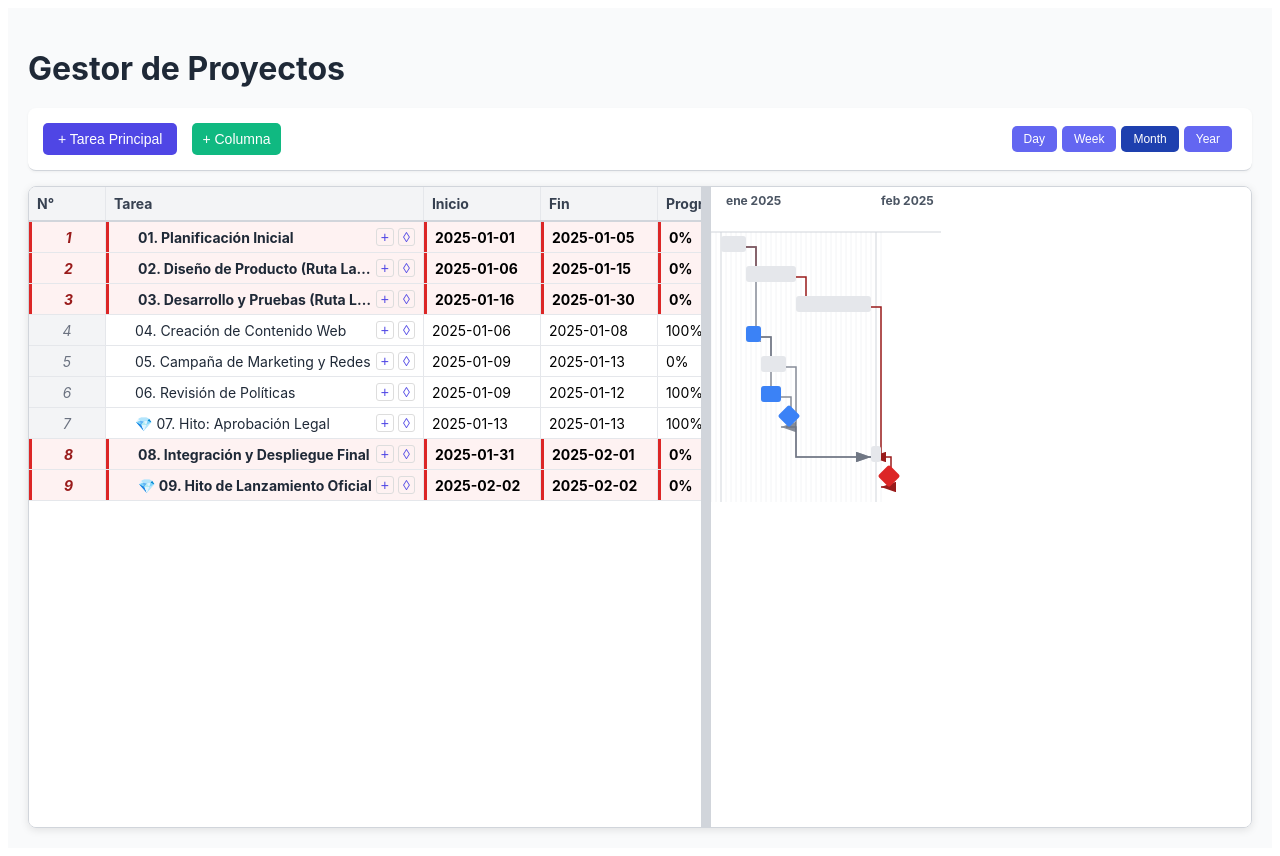
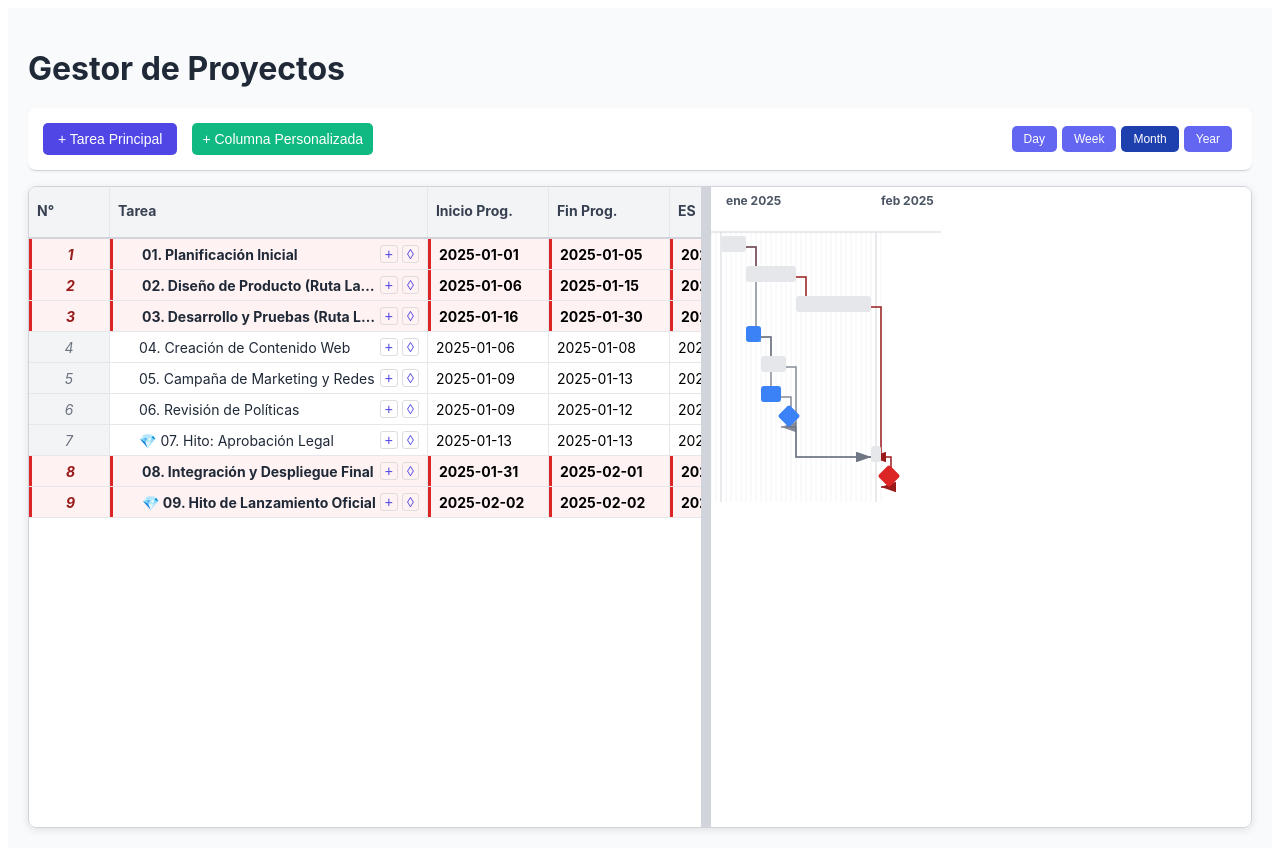
Before and after one commit to Christian04022003/SIPRO, a React (Vite) app: page / in a window 1280 px wide. Built offline with nearby package versions, Linux system fonts and the light colour scheme.

Commit message:
se dejo como prototipo las columnas personalizadas

```diff
--- a/src/App.tsx
+++ b/src/App.tsx
@@ -5,7 +5,7 @@ import React, { useState, useMemo, useRef, useCallback, useEffect } from 'react'
 /** @typedef {'Alta' | 'Media' | 'Baja'} PriorityType */
 /** @typedef {{ id: string, name: string, start: string, end: string, progress: number, parentId: string | null, cost: number, priority: PriorityType, dependencies: string, isMilestone: boolean, index?: string, [key: string]: any }} Task */
 /** @typedef {Task & { duration: number, earlyStart: string, earlyFinish: string, lateStart: string, lateFinish: string, totalSlack: number, isCritical: boolean }} TaskWithCPM */
-/** @typedef {{ id: string, header: string, defaultSize: number, accessorKey: string }} ColumnDef */
+/** @typedef {{ id: string, header: string, defaultSize: number, accessorKey: string, type?: 'date' | 'cost' | 'text' | 'priority' | 'number' }} ColumnDef */
 
 // [NOTA: Los imports de initialTasks, defaultColumnsDef, ViewMode, EditableCell, CustomGantt deben ser correctos en tu proyecto]
 import { initialTasks, ViewMode } from './constants';
@@ -17,22 +17,42 @@ const ROW_HEIGHT_PX = 30;
 const BAR_HEIGHT = 25;
 const BAR_PADDING = (ROW_HEIGHT_PX - BAR_HEIGHT) / 2;
 
-// --- DEFINICIÓN DE COLUMNAS (Asegurarse de que incluya las nuevas) ---
-// Normalmente esto viene de constants.js, pero lo defino aquí para la demostración
+// --- DEFINICIÓN DE COLUMNAS (Se ha expandido para incluir las métricas CPM) ---
 const defaultColumnsDef = [
-    { id: 'index', header: 'N°', defaultSize: 60, accessorKey: 'index' }, // NUEVA: Número de tarea jerárquico
-    { id: 'name', header: 'Tarea', defaultSize: 250, accessorKey: 'name' },
-    { id: 'start', header: 'Inicio', defaultSize: 100, accessorKey: 'start' },
-    { id: 'end', header: 'Fin', defaultSize: 100, accessorKey: 'end' },
-    { id: 'progress', header: 'Progreso', defaultSize: 80, accessorKey: 'progress' },
-    { id: 'totalSlack', header: 'Holgura', defaultSize: 80, accessorKey: 'totalSlack' }, // NUEVA: Holgura total
-    { id: 'cost', header: 'Costo', defaultSize: 100, accessorKey: 'cost' },
-    { id: 'priority', header: 'Prioridad', defaultSize: 100, accessorKey: 'priority' },
-    { id: 'dependencies', header: 'Precede', defaultSize: 80, accessorKey: 'dependencies' },
+    { id: 'index', header: 'N°', defaultSize: 60, accessorKey: 'index', type: 'text' },
+    { id: 'name', header: 'Tarea', defaultSize: 250, accessorKey: 'name', type: 'text' },
+
+    // Fechas Programadas
+    { id: 'start', header: 'Inicio Prog.', defaultSize: 100, accessorKey: 'start', type: 'date' },
+    { id: 'end', header: 'Fin Prog.', defaultSize: 100, accessorKey: 'end', type: 'date' },
+
+    // Fechas CPM
+    { id: 'earlyStart', header: 'ES', defaultSize: 100, accessorKey: 'earlyStart', type: 'date' },
+    { id: 'earlyFinish', header: 'EF', defaultSize: 100, accessorKey: 'earlyFinish', type: 'date' },
+    { id: 'lateStart', header: 'LS', defaultSize: 100, accessorKey: 'lateStart', type: 'date' },
+    { id: 'lateFinish', header: 'LF', defaultSize: 100, accessorKey: 'lateFinish', type: 'date' },
+
+    // Métricas
+    { id: 'totalSlack', header: 'Holgura (d)', defaultSize: 90, accessorKey: 'totalSlack', type: 'number' },
+    { id: 'progress', header: 'Progreso (%)', defaultSize: 90, accessorKey: 'progress', type: 'number' },
+
+    // Otros
+    { id: 'cost', header: 'Costo ($)', defaultSize: 100, accessorKey: 'cost', type: 'cost' },
+    { id: 'priority', header: 'Prioridad', defaultSize: 100, accessorKey: 'priority', type: 'priority' },
+    { id: 'dependencies', header: 'Precede', defaultSize: 80, accessorKey: 'dependencies', type: 'text' },
 ];
+
+const availableColumnTypes = [
+    { id: 'text', name: 'Texto', initialValue: 'Nuevo Valor', size: 150 },
+    { id: 'date', name: 'Fecha', initialValue: new Date().toISOString().split('T')[0], size: 100 },
+    { id: 'number', name: 'Número', initialValue: 0, size: 80 },
+    { id: 'cost', name: 'Costo (Doble Columna)', initialValue: 0, size: 100 }, // Trigger para 2 columnas
+];
+
 
 // =================================================================
 // --- UTILITIES (Funciones de Ayuda) ---
+// ... (Toda la sección de UTILITIES se mantiene igual)
 // =================================================================
 
 const generateUniqueId = (tasks) => {
@@ -177,18 +197,11 @@ const daysToDate = (days) => {
 
 /**
  * Función principal de cálculo de la Ruta Crítica (CPM)
- * @param {Task[]} tasks
- * @returns {TaskWithCPM[]} Tareas con ES, EF, LS, LF, totalSlack, e isCritical
- */
-/**
- * Calcula el Método de la Ruta Crítica (CPM) con logs detallados.
  */
  const calculateCriticalPath = (tasks) => {
     if (!tasks || tasks.length === 0) return [];
 
-    console.log("--- 🕵️ INICIO DE CÁLCULO CPM ---");
-
-    // FASE 0: PREPARACIÓN DE DATOS (Mantenida)
+    // FASE 0: PREPARACIÓN DE DATOS
     let cpmTasks = tasks.map(t => ({
         ...t,
         duration: getDuration(t.start, t.end),
@@ -198,42 +211,26 @@ const daysToDate = (days) => {
         totalSlack: 0, isCritical: false
     }));
 
-    console.log("Cpm tasks")
-    console.log(cpmTasks)
     const taskMap = new Map(cpmTasks.map(t => [t.id, t]));
-    console.log("tasks map")
-    console.log(taskMap)
-
 
     // ----------------------------------------------------
     // FASE 1: PASO ADELANTE (FORWARD PASS)
     // ----------------------------------------------------
-    console.log("\n--- ➡️ FASE 1: PASO ADELANTE (Calculando Early Dates) ---");
     for (const task of cpmTasks) {
         let maxPredecessorFinishDay = -Infinity;
-        console.log(-Infinity)
         const dependencies = task.dependencies ? task.dependencies.split(',').map(id => id.trim()) : [];
 
-        console.log(`\n[${task.id}] PROCESANDO: ${task.name} (Duración: ${task.duration} días)`);
-
         if (dependencies.length > 0) {
-            console.log(`  🔎 Buscando EF máximo de Predecesores: ${dependencies.join(', ')}`);
             for (const depId of dependencies) {
                 const predecessor = taskMap.get(depId);
                 if (predecessor && predecessor.earlyFinish) {
                     const predecessorEFDay = dateToDays(predecessor.earlyFinish);
-
-                    // Mostramos la comparación
-                    console.log(`    - Predecesor ${depId}: EF (Día ${predecessorEFDay}). Máximo actual: ${maxPredecessorFinishDay}`);
-
                     maxPredecessorFinishDay = Math.max(
                         maxPredecessorFinishDay,
                         predecessorEFDay
                     );
                 }
             }
-        } else {
-            console.log("  🛑 No tiene dependencias. ES usa la fecha programada.");
         }
 
         // Cálculo de ES y EF
@@ -245,10 +242,6 @@ const daysToDate = (days) => {
 
         task.earlyStart = daysToDate(earlyStartDay);
         task.earlyFinish = daysToDate(earlyFinishDay);
-
-        console.log(`  Resultado: Max EF de predecesores (Día ${maxPredecessorFinishDay}).`);
-        console.log(`  -> ES: Día ${earlyStartDay} (${task.earlyStart})`);
-        console.log(`  -> EF: Día ${earlyFinishDay} (${task.earlyFinish})`);
     }
 
     // ----------------------------------------------------
@@ -261,33 +254,22 @@ const daysToDate = (days) => {
         return finishDay > max ? finishDay : max;
     }, -Infinity);
 
-    console.log(`\n--- ⬅️ FASE 2: PASO ATRÁS (Calculando Late Dates) ---`);
-    console.log(`[PROYECTO FINALIZACIÓN]: El EF máximo es el Día ${projectFinishDay}.`);
-
     // 2. Iterar en orden inverso (CRUCIAL)
     for (let i = cpmTasks.length - 1; i >= 0; i--) {
         const task = cpmTasks[i];
         const successors = getPredecessors(task.id, cpmTasks);
         let minSuccessorStartDay = Infinity;
 
-        console.log(`\n[${task.id}] PROCESANDO: ${task.name}`);
-
         if (successors.length > 0) {
-            console.log(`  🔎 Buscando LS mínimo de Sucesores: ${successors.map(s => s.id).join(', ')}`);
             for (const successor of successors) {
                 const successorLS = taskMap.get(successor.id);
                 const successorLSDay = dateToDays(successorLS.lateStart);
-
-                // Mostramos la comparación
-                console.log(`    - Sucesor ${successor.id}: LS (Día ${successorLSDay}). Mínimo actual: ${minSuccessorStartDay}`);
 
                 minSuccessorStartDay = Math.min(
                     minSuccessorStartDay,
                     successorLSDay
                 );
             }
-        } else {
-            console.log(`  🛑 Tarea final (o sin sucesores). LF se iguala al Fin del Proyecto (Día ${projectFinishDay}).`);
         }
 
         // Cálculo de LF, LS, y Holgura
@@ -303,14 +285,7 @@ const daysToDate = (days) => {
         // IDENTIFICACIÓN DE CRITICIDAD
         task.totalSlack = lateStartDay - dateToDays(task.earlyStart);
         task.isCritical = task.totalSlack <= 0;
-
-        console.log(`  Resultado: Min LS de sucesores (Día ${minSuccessorStartDay}).`);
-        console.log(`  -> LF: Día ${lateFinishDay} (${task.lateFinish})`);
-        console.log(`  -> LS: Día ${lateStartDay} (${task.lateStart})`);
-        console.log(`  -> HOLGURA (LS - ES): ${task.totalSlack} días. CRÍTICA: ${task.isCritical ? '✅' : '❌'}`);
     }
-
-    console.log("\n--- ✅ CÁLCULO CPM COMPLETADO (Resultado final en cpmTasks) ---");
 
     return cpmTasks;
 };
@@ -342,21 +317,23 @@ const ProjectGanttApp = () => {
     const tableScrollRef = useRef(null);
     const ganttScrollRef = useRef(null);
 
+    // --- ESTADO PARA LA CONFIGURACIÓN DE COLUMNAS ---
+    const [isAddingColumn, setIsAddingColumn] = useState(false);
+    const [newColumnName, setNewColumnName] = useState('Campo Personalizado');
+    const [newColumnType, setNewColumnType] = useState('text');
+
+
     // 🌟 LÓGICA DE PROCESAMIENTO DE TAREAS CON CPM 🌟
-    // 1. Añadir índices de jerarquía (1, 1.1, 1.1.1)
     const tasksWithIndices = useMemo(() => calculateTaskIndices(tasks), [tasks]);
-
-    // 2. Calcular la Ruta Crítica (CPM)
     /** @type {TaskWithCPM[]} */
     const fullTaskData = useMemo(() => calculateCriticalPath(tasksWithIndices), [tasksWithIndices]);
 
 
-    // --- UTILITIES Y HANDLERS (Uso de useCallback) ---
+    // --- UTILITIES Y HANDLERS ---
 
     const rollupDates = useCallback((parentId, currentTasks) => {
         return rollupParentDates(parentId, currentTasks);
     }, []);
-
 
     const calculateAggregatedProgress = useCallback((parentId, currentTasks) => {
         const children = currentTasks.filter(t => t.parentId === parentId);
@@ -401,6 +378,7 @@ const ProjectGanttApp = () => {
     }, []);
 
 
+    // ... (addNewTask, addNewMilestone, updateTaskData se mantienen igual)
     const addNewTask = useCallback((parentId = null) => {
         setTasks(prevTasks => {
             const newTask = createNewTask(prevTasks, parentId, false);
@@ -496,19 +474,72 @@ const ProjectGanttApp = () => {
         });
     }, [rollupDates, calculateAggregatedProgress]);
 
+    // --- NUEVA LÓGICA PARA COLUMNAS DINÁMICAS ---
+
+    const handleColumnAddition = useCallback(() => {
+        if (!newColumnName.trim()) return;
+
+        const typeDef = availableColumnTypes.find(t => t.id === newColumnType);
+        const baseId = `Custom${Date.now().toString().slice(-4)}`;
+        let newColumns = [];
+
+        if (newColumnType === 'cost') {
+            // Caso especial: Columna de Costo doble
+            newColumns = [
+                { id: `${baseId}_budget`, header: `${newColumnName} (Presup.)`, defaultSize: 100, accessorKey: `${baseId}_budget`, type: 'number' },
+                { id: `${baseId}_actual`, header: `${newColumnName} (Real)`, defaultSize: 100, accessorKey: `${baseId}_actual`, type: 'number' },
+            ];
+        } else {
+            // Caso simple: Texto, Fecha, Número
+            newColumns = [
+                { id: baseId, header: newColumnName, defaultSize: typeDef.size, accessorKey: baseId, type: newColumnType },
+            ];
+        }
+
+        // 1. Agregar las nuevas columnas a la definición de columnas dinámicas
+        setDynamicColumns(prev => [...prev, ...newColumns]);
+
+        // 2. Asignar anchos y agregar valores iniciales a las tareas
+        setColumnWidths(prev => {
+            const newWidths = {};
+            newColumns.forEach(col => {
+                newWidths[col.id] = col.defaultSize;
+            });
+            return { ...prev, ...newWidths };
+        });
+
+        setTasks(prevTasks => prevTasks.map(task => {
+            let taskUpdate = { ...task };
+            newColumns.forEach(col => {
+                // Usar el valor inicial predefinido según el tipo
+                const initialValue = typeDef.initialValue;
+                taskUpdate[col.accessorKey] = (col.type === 'number') ? parseFloat(initialValue) : initialValue;
+            });
+            return taskUpdate;
+        }));
+
+        // 3. Resetear el modal
+        setIsAddingColumn(false);
+        setNewColumnName('Campo Personalizado');
+
+    }, [newColumnName, newColumnType, setTasks]);
+
+
+    // --- LÓGICA PARA EDICIÓN DEL ENCABEZADO ---
+    const updateColumnHeader = useCallback((columnId, newHeader) => {
+        if (newHeader.trim() === '') return;
+
+        setDynamicColumns(prev =>
+            prev.map(col =>
+                col.id === columnId
+                    ? { ...col, header: newHeader }
+                    : col
+            )
+        );
+    }, []);
+
+
     // --- El resto de funciones (Mantenidas) ---
-
-    const addDynamicColumn = () => {
-        const newColumnId = `Custom${dynamicColumns.length + 1}`;
-        const newColumn = {
-            id: newColumnId, header: `Campo ${dynamicColumns.length + 1}`, defaultSize: 150, accessorKey: newColumnId,
-        };
-        setDynamicColumns(prev => [...prev, newColumn]);
-
-        setColumnWidths(prev => ({ ...prev, [newColumnId]: newColumn.defaultSize }));
-
-        setTasks(prevTasks => prevTasks.map(task => ({ ...task, [newColumnId]: 'Nuevo Valor' })));
-    };
 
     const startResizing = useCallback((columnId, e) => {
         e.preventDefault();
@@ -603,13 +634,61 @@ const ProjectGanttApp = () => {
             targetRef.current.scrollTop = scrollingElement.scrollTop;
         }
     };
-    const onTableScroll = (e) => handleScroll(e.currentTarget, ganttScrollRef);
-    const onGanttScroll = (e) => handleScroll(e.currentTarget, tableScrollRef);
+    const onTableScroll = (e) => handleScroll(e.currentTarget, tableScrollRef);
+    const onGanttScroll = (e) => handleScroll(e.currentTarget, ganttScrollRef);
 
     const totalTableWidth = useMemo(() => columns.reduce((sum, col) => sum + (columnWidths[col.id] || col.defaultSize), 0), [columns, columnWidths]);
 
 
-    // --- Estilos y Renderizado (Mantenidos) ---
+    // --- Componente de Edición de Encabezado (Inline) ---
+    const HeaderEditor = ({ column, updateHeader }) => {
+        const [isEditing, setIsEditing] = useState(false);
+        const [inputValue, setInputValue] = useState(column.header);
+
+        const handleBlur = () => {
+            if (inputValue.trim() && inputValue !== column.header) {
+                updateHeader(column.id, inputValue);
+            } else {
+                setInputValue(column.header); // Revertir si está vacío
+            }
+            setIsEditing(false);
+        };
+
+        const handleKeyDown = (e) => {
+            if (e.key === 'Enter') {
+                handleBlur();
+            }
+        };
+
+        if (isEditing) {
+            return (
+                <input
+                    value={inputValue}
+                    onChange={(e) => setInputValue(e.target.value)}
+                    onBlur={handleBlur}
+                    onKeyDown={handleKeyDown}
+                    style={{ border: '1px solid #4F46E5', padding: '2px', width: '90%' }}
+                    autoFocus
+                />
+            );
+        }
+
+        // Solo permitir la edición de columnas dinámicas
+        const isDynamic = dynamicColumns.some(c => c.id === column.id);
+
+        return (
+            <span
+                onDoubleClick={() => isDynamic && setIsEditing(true)}
+                title={isDynamic ? "Doble clic para editar" : column.header}
+                style={{ cursor: isDynamic ? 'text' : 'default', minHeight: '20px', display: 'inline-block' }}
+            >
+                {column.header}
+            </span>
+        );
+    };
+
+
+    // --- Estilos y Renderizado ---
 
     const mainAppStyle = { padding: '20px', fontFamily: 'Inter, Arial, sans-serif', backgroundColor: '#F9FAFB' };
     const headerStyle = { marginBottom: '20px', color: '#1F2937' };
@@ -642,7 +721,8 @@ const ProjectGanttApp = () => {
         color: '#374151',
         fontWeight: 'bold',
         zIndex: 1,
-        backgroundColor: '#F3F4F6'
+        backgroundColor: '#F3F4F6',
+        paddingRight: '12px' // Espacio para el handle
     });
 
     const tableCellWrapperStyle = (columnId) => ({
@@ -664,17 +744,86 @@ const ProjectGanttApp = () => {
         zIndex: 2,
     };
 
+    // Estilos del Modal
+    const modalOverlayStyle = {
+        position: 'fixed', top: 0, left: 0, right: 0, bottom: 0,
+        backgroundColor: 'rgba(0,0,0,0.5)', zIndex: 100, display: 'flex',
+        justifyContent: 'center', alignItems: 'center'
+    };
+    const modalContentStyle = {
+        backgroundColor: 'white', padding: '25px', borderRadius: '10px',
+        boxShadow: '0 5px 15px rgba(0,0,0,0.3)', width: '350px',
+        fontFamily: 'Inter',
+    };
+    const inputStyle = { width: '100%', padding: '8px', border: '1px solid #ccc', borderRadius: '4px', marginTop: '5px' };
+
 
     return (
         <div style={mainAppStyle}>
             <h1 style={headerStyle}>Gestor de Proyectos</h1>
+
+            {/* --- Formulario de Configuración de Columna (Modal) --- */}
+            {isAddingColumn && (
+                <div style={modalOverlayStyle}>
+                    <div style={modalContentStyle}>
+                        <h2 style={{fontSize: '1.5rem', marginBottom: '15px', color: '#1F2937'}}>Agregar Nueva Columna</h2>
+
+                        <label style={{display: 'block', marginBottom: '10px', fontWeight: '600'}}>
+                            Nombre de la Columna:
+                            <input
+                                type="text"
+                                value={newColumnName}
+                                onChange={(e) => setNewColumnName(e.target.value)}
+                                style={inputStyle}
+                            />
+                        </label>
+
+                        <label style={{display: 'block', marginBottom: '20px', fontWeight: '600'}}>
+                            Tipo de Dato:
+                            <select
+                                value={newColumnType}
+                                onChange={(e) => setNewColumnType(e.target.value)}
+                                style={inputStyle}
+                            >
+                                {availableColumnTypes.map(type => (
+                                    <option key={type.id} value={type.id}>
+                                        {type.name}
+                                    </option>
+                                ))}
+                            </select>
+                        </label>
+
+                        <div style={{ display: 'flex', justifyContent: 'flex-end', gap: '10px' }}>
+                            <button
+                                onClick={() => setIsAddingColumn(false)}
+                                style={{ ...buttonStyle, backgroundColor: '#6B7280' }}
+                            >
+                                Cancelar
+                            </button>
+                            <button
+                                onClick={handleColumnAddition}
+                                disabled={!newColumnName.trim()}
+                                style={{ ...secondaryButtonStyle, margin: 0 }}
+                            >
+                                Agregar Columna(s)
+                            </button>
+                        </div>
+                    </div>
+                </div>
+            )}
+
 
             <div style={controlsContainerStyle}>
                 <div style={controlItemStyle}>
                     <button onClick={() => addNewTask(null)} style={buttonStyle}>+ Tarea Principal</button>
                 </div>
                 <div style={controlItemStyle}>
-                    <button onClick={addDynamicColumn} style={secondaryButtonStyle}>+ Columna</button>
+                    <button
+                        onClick={() => setIsAddingColumn(true)}
+                        style={secondaryButtonStyle}
+                    >
+                        + Columna Personalizada
+                    </button>
                 </div>
 
                 <div style={viewModeControlsStyle}>
@@ -704,7 +853,13 @@ const ProjectGanttApp = () => {
                                     {columns.map(column => (
                                         <th key={column.id} style={tableHeaderCellStyle(column.id)}>
                                             <div style={{ position: 'relative', display: 'flex', alignItems: 'center', height: '100%' }}>
-                                                {column.header}
+
+                                                {/* Renderizado del Encabezado (Editable para columnas dinámicas) */}
+                                                <HeaderEditor
+                                                    column={column}
+                                                    updateHeader={updateColumnHeader}
+                                                />
+
                                                 <div
                                                     style={resizeHandleStyle}
                                                     onMouseDown={(e) => startResizing(column.id, e)}
```
